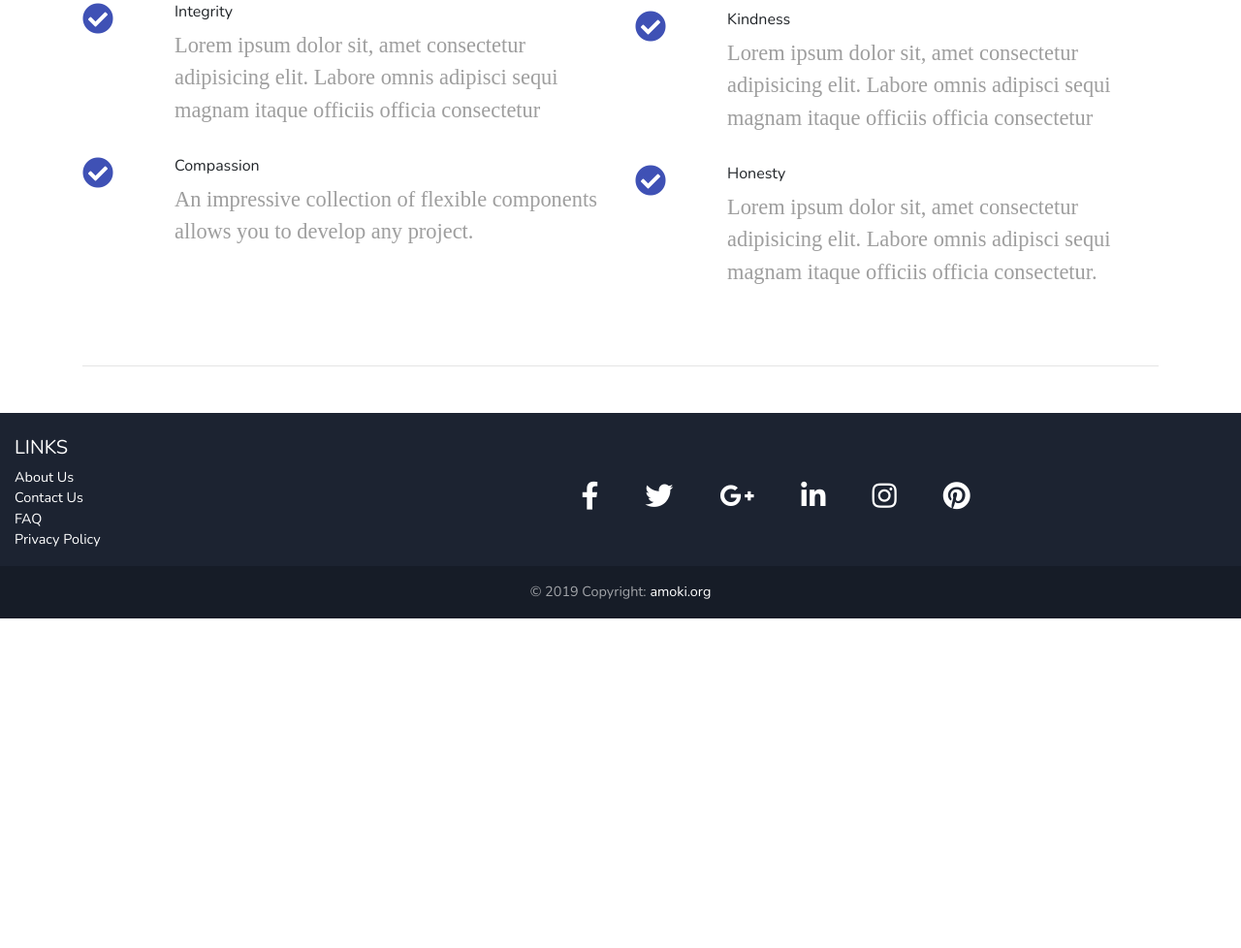
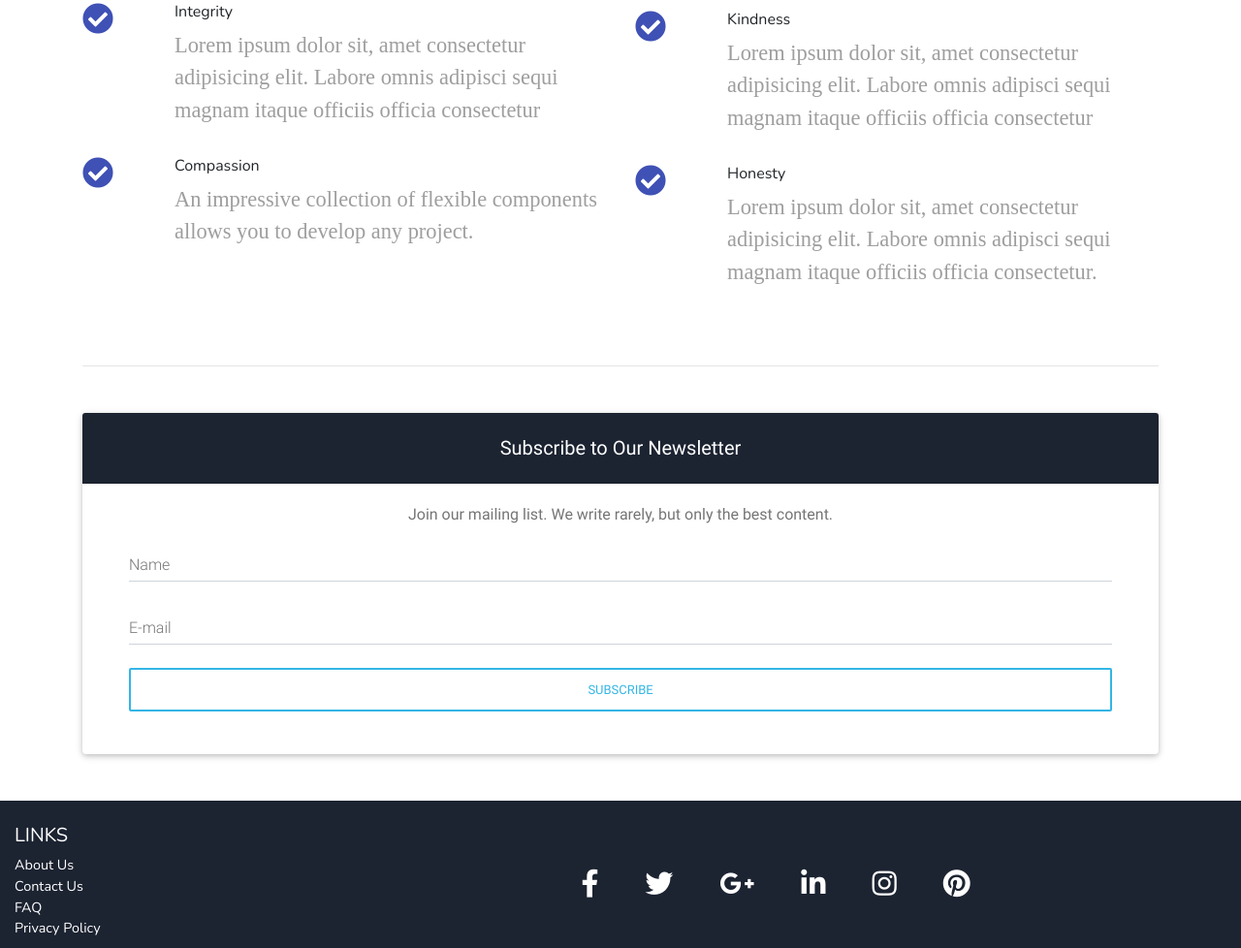
Before and after one commit to pena56/amoki, a plain HTML site: page index.html in a window 1280 px wide. Shown: the part 2675-3653 px from the top of the page at 97% size. Before the commit the page ends 3313 px from the top, so only its background shows below. Drawn offline with nearby package versions, Linux system fonts and the light colour scheme; a web font is replaced by a local one.

Commit message:
Changes made

```diff
--- a/index.html
+++ b/index.html
@@ -109,7 +109,8 @@
           <!--Grid column-->
           <div class="col-md-8 mb-4 white-text text-center text-md-left">
 
-            <h1 class="display-5 font-weight-bold heading-font-style">The <br> AMACHREE-OKONKWO INITIATIVE (AM.OK.I)</h1>
+            <h1 class="display-5 font-weight-bold heading-font-style">The <br> AMACHREE-OKONKWO INITIATIVE (AM.OK.I)
+            </h1>
 
             <hr class="hr-light">
 
@@ -142,8 +143,10 @@
           <div class="col-md-6 mb-4">
             <h3 class="h2 mb-3 text-center heading-font-style">Our Mission</h3>
             <hr>
-            <p class="writeup-font-style h4-responsive">The AM.OK.I Initiative is on a Mission to tackle various societal problems.</p>
-            <p class="writeup-font-style h4-responsive">And To Achieve in Our Own Way the United Nations Sustainabilty Development Goals.</p>
+            <p class="writeup-font-style h4-responsive">The AM.OK.I Initiative is on a Mission to tackle various
+              societal problems.</p>
+            <p class="writeup-font-style h4-responsive">And To Achieve in Our Own Way the United Nations Sustainabilty
+              Development Goals.</p>
 
             <p class="writeup-font-style h4-responsive">
               Lorem ipsum dolor sit amet consectetur adipisicing elit. Quod itaque consequuntur qui non, ex dolorem! Cum
@@ -152,7 +155,8 @@
             </p>
 
             <div class="d-flex justify-content-center">
-              <button type="button" class="btn btn-outline-default waves-effect brand-font-style">Make A Donation</button>
+              <button type="button" class="btn btn-outline-default waves-effect brand-font-style">Make A
+                Donation</button>
             </div>
 
           </div>
@@ -176,7 +180,8 @@
               </div>
               <div class="col-10">
                 <h5 class="feature-title heading-font-style">Jane Doe</h5>
-                <p class="grey-text writeup-font-style h4-responsive"><em>Lorem ips Recusandae, iste? Nam doloremque ad magni in laboriosam dolorem saepe
+                <p class="grey-text writeup-font-style h4-responsive"><em>Lorem ips Recusandae, iste? Nam doloremque ad
+                    magni in laboriosam dolorem saepe
                     vero.</em></p>
               </div>
             </div>
@@ -189,7 +194,8 @@
               </div>
               <div class="col-10">
                 <h5 class="feature-title heading-font-style">What Inspired You to Volunter in AM.OK.I</h5>
-                <p class="grey-text writeup-font-style h4-responsive"><em>Lorem ipsum dolor sit amet consectetur adipisicing elit. Explicabo minima
+                <p class="grey-text writeup-font-style h4-responsive"><em>Lorem ipsum dolor sit amet consectetur
+                    adipisicing elit. Explicabo minima
                     necessita Nam doloremque ad magni in laboriosam dolorem saepe vero.</em></p>
               </div>
             </div>
@@ -202,7 +208,8 @@
               </div>
               <div class="col-10">
                 <h5 class="feature-title heading-font-style">What are Your Plans for the Future</h5>
-                <p class="grey-text writeup-font-style h4-responsive"><em>Lorem ipsum dolor sit amet consectetur adipisicing elit. Explicabo minima
+                <p class="grey-text writeup-font-style h4-responsive"><em>Lorem ipsum dolor sit amet consectetur
+                    adipisicing elit. Explicabo minima
                     necessita Nam doloremque ad magni in laboriosam dolorem saepe vero.</em></p>
               </div>
             </div>
@@ -214,14 +221,17 @@
                 <i class="fas fa-comment-dots fa-2x indigo-text"></i>
               </div>
               <div class="col-10">
-                <h5 class="feature-title heading-font-style">What Advice Do You Have for those looking to do some Good</h5>
-                <p class="grey-text writeup-font-style h4-responsive"><em>Lorem ipsum dolor sit amet consectetur adipisicing elit. Explicabo minima
+                <h5 class="feature-title heading-font-style">What Advice Do You Have for those looking to do some Good
+                </h5>
+                <p class="grey-text writeup-font-style h4-responsive"><em>Lorem ipsum dolor sit amet consectetur
+                    adipisicing elit. Explicabo minima
                     necessita Nam doloremque ad magni in laboriosam dolorem saepe vero.</em></p>
               </div>
             </div>
 
             <div class="my-5 d-flex justify-content-center">
-              <button type="button" class="btn btn-outline-default waves-effect brand-font-style">Be A Volunteer</button>
+              <button type="button" class="btn btn-outline-default waves-effect brand-font-style">Be A
+                Volunteer</button>
             </div>
 
           </div>
@@ -260,7 +270,8 @@
               </div>
               <div class="col-10">
                 <h6 class="feature-title heading-font-style">Integrity</h6>
-                <p class="grey-text writeup-font-style h4-responsive">Lorem ipsum dolor sit, amet consectetur adipisicing elit. Labore omnis adipisci
+                <p class="grey-text writeup-font-style h4-responsive">Lorem ipsum dolor sit, amet consectetur
+                  adipisicing elit. Labore omnis adipisci
                   sequi magnam itaque officiis officia consectetur
                 </p>
                 <div style="height:15px"></div>
@@ -275,7 +286,8 @@
               </div>
               <div class="col-10">
                 <h6 class="feature-title heading-font-style">Compassion</h6>
-                <p class="grey-text writeup-font-style h4-responsive">An impressive collection of flexible components allows you to develop any project.
+                <p class="grey-text writeup-font-style h4-responsive">An impressive collection of flexible components
+                  allows you to develop any project.
                 </p>
                 <div style="height:15px"></div>
               </div>
@@ -293,7 +305,8 @@
               </div>
               <div class="col-10">
                 <h6 class="feature-title heading-font-style">Kindness</h6>
-                <p class="grey-text writeup-font-style h4-responsive">Lorem ipsum dolor sit, amet consectetur adipisicing elit. Labore omnis adipisci
+                <p class="grey-text writeup-font-style h4-responsive">Lorem ipsum dolor sit, amet consectetur
+                  adipisicing elit. Labore omnis adipisci
                   sequi magnam itaque officiis officia consectetur</p>
                 <div style="height:15px"></div>
               </div>
@@ -307,7 +320,8 @@
               </div>
               <div class="col-10">
                 <h6 class="feature-title heading-font-style">Honesty</h6>
-                <p class="grey-text writeup-font-style h4-responsive">Lorem ipsum dolor sit, amet consectetur adipisicing elit. Labore omnis adipisci
+                <p class="grey-text writeup-font-style h4-responsive">Lorem ipsum dolor sit, amet consectetur
+                  adipisicing elit. Labore omnis adipisci
                   sequi magnam itaque officiis officia consectetur.</p>
                 <div style="height:15px"></div>
               </div>
@@ -323,6 +337,46 @@
       <!--Section: Not enough-->
 
       <hr class="mb-5">
+
+      <section>
+        <!-- Material form subscription -->
+        <div class="card">
+
+          <h5 class="card-header page-footer white-text text-center py-4">
+            <strong>Subscribe to Our Newsletter</strong>
+          </h5>
+
+          <!--Card content-->
+          <div class="card-body px-lg-5">
+
+            <!-- Form -->
+            <form class="text-center" style="color: #757575;" action="#!">
+
+              <p>Join our mailing list. We write rarely, but only the best content.</p>
+
+              <!-- Name -->
+              <div class="md-form mt-3">
+                <input type="text" id="materialSubscriptionFormPasswords" class="form-control">
+                <label for="materialSubscriptionFormPasswords">Name</label>
+              </div>
+
+              <!-- E-mai -->
+              <div class="md-form">
+                <input type="email" id="materialSubscriptionFormEmail" class="form-control">
+                <label for="materialSubscriptionFormEmail">E-mail</label>
+              </div>
+
+              <!-- Sign in button -->
+              <button class="btn btn-outline-info btn-rounded btn-block z-depth-0 my-4 waves-effect" type="submit">Subscribe</button>
+
+            </form>
+            <!-- Form -->
+
+          </div>
+
+        </div>
+        <!-- Material form subscription -->
+      </section>
 
     </div>
   </main>
```
